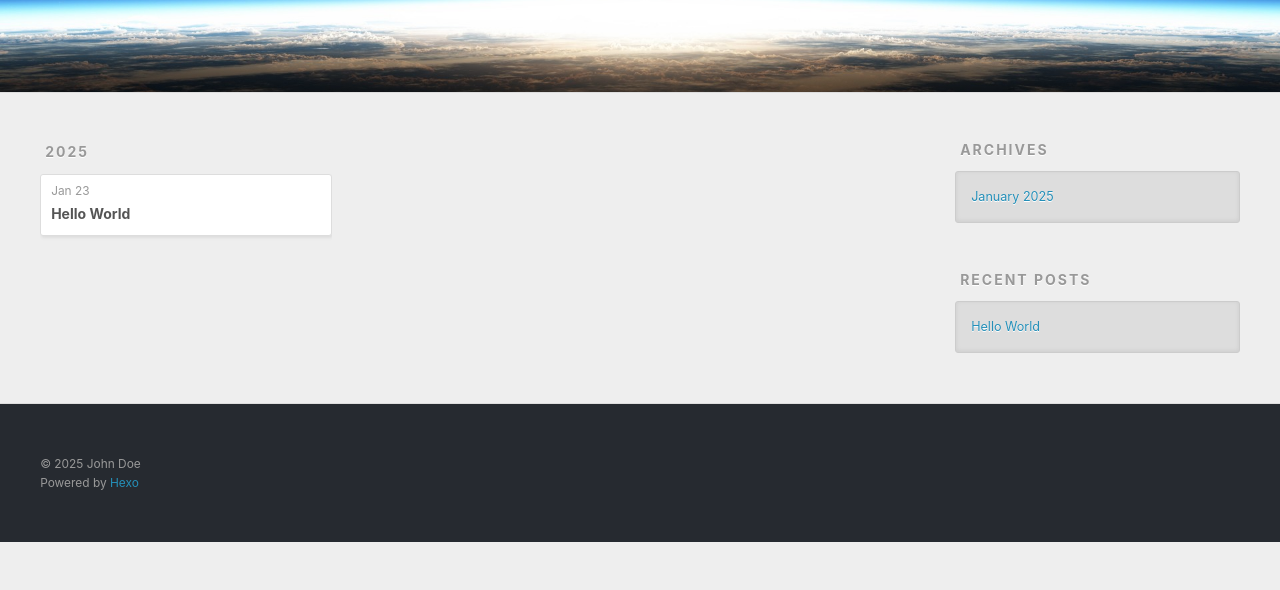
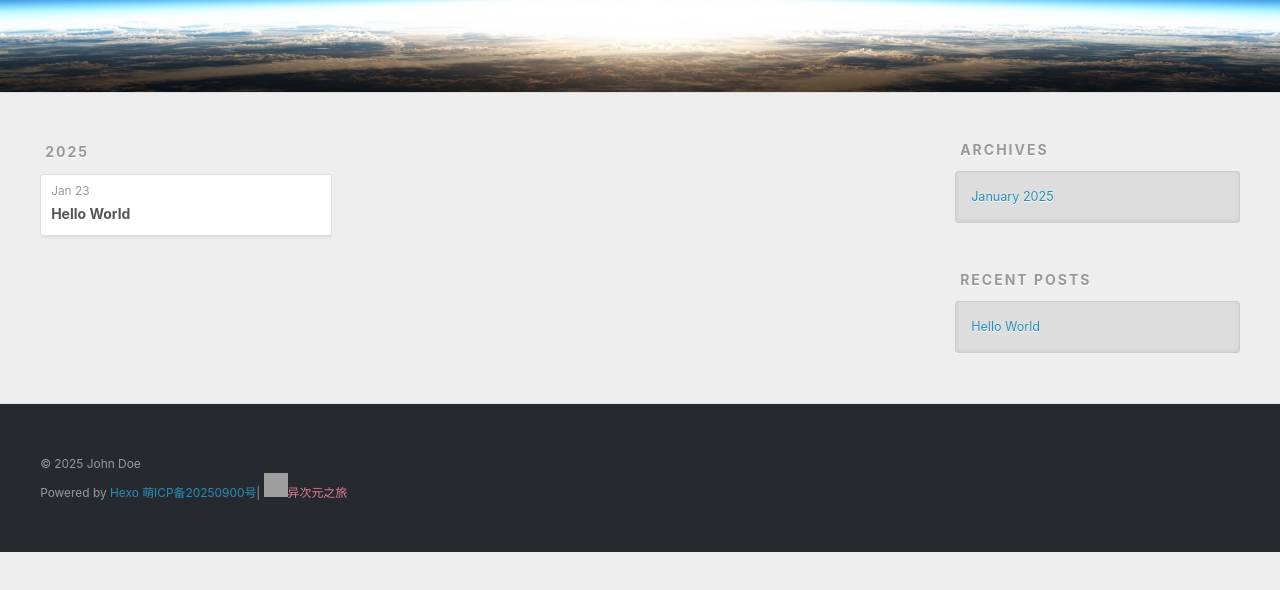
Before and after one commit to shaolikai/shaolikai.github.io, a plain HTML site: page archives/index.html in a window 1280 px wide. Shown: the part 208-798 px from the top of the page. Drawn offline with Linux system fonts and the light colour scheme; grey boxes are pictures that could not be loaded.

Commit message:
Update index.html

```diff
--- a/archives/index.html
+++ b/archives/index.html
@@ -148,7 +148,8 @@
     <div id="footer-info" class="inner">
 
       &copy; 2025 John Doe<br>
-      Powered by <a href="https://hexo.io/" target="_blank">Hexo</a>
+      Powered by <a href="https://hexo.io/" target="_blank">Hexo</a> <a href="https://icp.gov.moe/?keyword=20250900" target="_blank">萌ICP备20250900号</a>|<a style="text-decoration:none;color:#e77c8e;" href="https://travel.moe/go.html" title="异次元之旅-跃迁-我们一起去萌站成员的星球旅行吧！" target="_blank">
+<img src="https://travel.moe/images/icon/icon64pink.png" style="width:24px;height:24px">异次元之旅</a>
     </div>
   </div>
 </footer>
```
